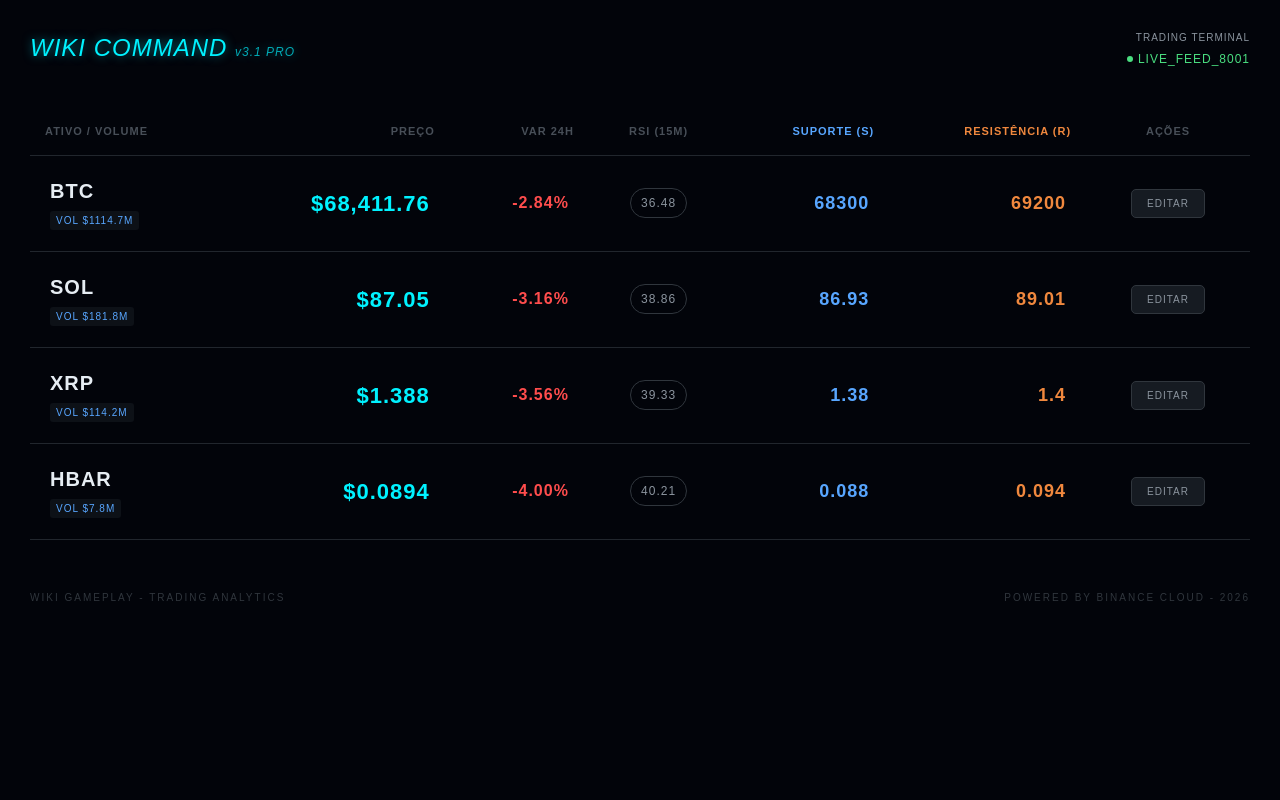
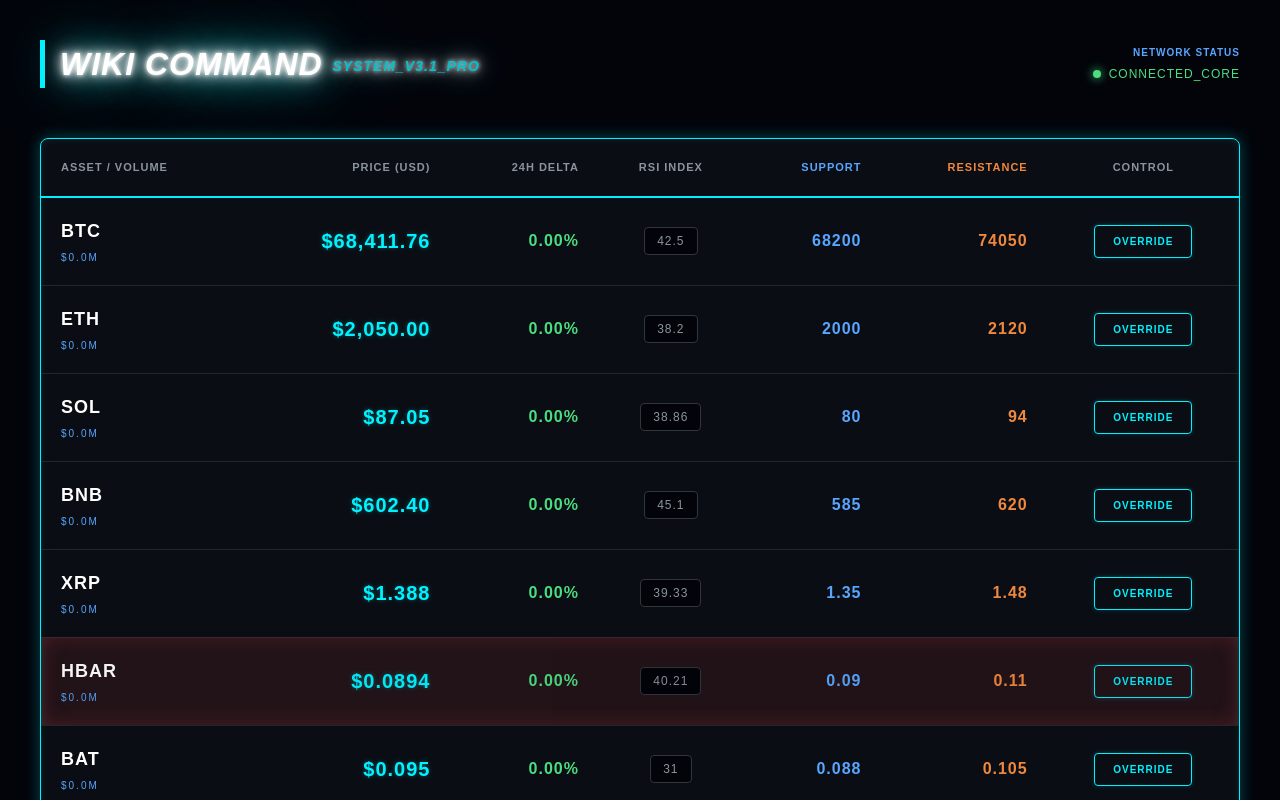
Before and after one commit to likostrung/wiki-dash, a React (Vite) app: page / in a window 1280 px wide. Shown: the top 800 px of the page. Built offline with nearby package versions, Linux system fonts and the light colour scheme; no server answers.

Commit message:
style: neon UI upgrade and support/resistance edit fix

```diff
--- a/src/App.jsx
+++ b/src/App.jsx
@@ -2,10 +2,14 @@ import React, { useState, useEffect } from 'react';
 
 const App = () => {
   const [coins, setCoins] = useState([
-    { id: 'btc', name: 'BTC', symbol: 'btcusdt', vol: '$1114.7M', price: 68411.76, var24h: -2.84, rsi: 36.48, suporte: 68300, resistencia: 69200 },
-    { id: 'sol', name: 'SOL', symbol: 'solusdt', vol: '$181.8M', price: 87.05, var24h: -3.16, rsi: 38.86, suporte: 86.93, resistencia: 89.01 },
-    { id: 'xrp', name: 'XRP', symbol: 'xrpusdt', vol: '$114.2M', price: 1.388, var24h: -3.56, rsi: 39.33, suporte: 1.38, resistencia: 1.4 },
-    { id: 'hbar', name: 'HBAR', symbol: 'hbarusdt', vol: '$7.8M', price: 0.0894, var24h: -4.00, rsi: 40.21, suporte: 0.088, resistencia: 0.094 },
+    { id: 'btc', name: 'BTC', symbol: 'btcusdt', vol: '$0.0M', price: 68411.76, var24h: 0, rsi: 42.5, suporte: 68200, resistencia: 74050 },
+    { id: 'eth', name: 'ETH', symbol: 'ethusdt', vol: '$0.0M', price: 2050.00, var24h: 0, rsi: 38.2, suporte: 2000, resistencia: 2120 },
+    { id: 'sol', name: 'SOL', symbol: 'solusdt', vol: '$0.0M', price: 87.05, var24h: 0, rsi: 38.86, suporte: 80.00, resistencia: 94.00 },
+    { id: 'bnb', name: 'BNB', symbol: 'bnbusdt', vol: '$0.0M', price: 602.40, var24h: 0, rsi: 45.1, suporte: 585, resistencia: 620 },
+    { id: 'xrp', name: 'XRP', symbol: 'xrpusdt', vol: '$0.0M', price: 1.388, var24h: 0, rsi: 39.33, suporte: 1.35, resistencia: 1.48 },
+    { id: 'hbar', name: 'HBAR', symbol: 'hbarusdt', vol: '$0.0M', price: 0.0894, var24h: 0, rsi: 40.21, suporte: 0.090, resistencia: 0.110 },
+    { id: 'bat', name: 'BAT', symbol: 'batusdt', vol: '$0.0M', price: 0.0950, var24h: 0, rsi: 31.0, suporte: 0.088, resistencia: 0.105 },
+    { id: 'ron', name: 'RON', symbol: 'roninusdt', vol: '$0.0M', price: 2.95, var24h: 0, rsi: 44.2, suporte: 2.80, resistencia: 3.15 },
   ]);
 
   useEffect(() => {
@@ -29,88 +33,177 @@ const App = () => {
     return () => ws.close();
   }, []);
 
+  const handleEdit = (id) => {
+    const coinToEdit = coins.find(c => c.id === id);
+    const novoSuporte = prompt(`Novo Suporte para ${coinToEdit.name}:`, coinToEdit.suporte);
+    const novaResistencia = prompt(`Nova Resistência para ${coinToEdit.name}:`, coinToEdit.resistencia);
+
+    if (novoSuporte !== null && novaResistencia !== null) {
+      setCoins(prev => prev.map(c =>
+        c.id === id
+          ? { ...c, suporte: parseFloat(novoSuporte), resistencia: parseFloat(novaResistencia) }
+          : c
+      ));
+    }
+  };
+
+  const getAlertStyle = (coin) => {
+    if (coin.price <= coin.suporte) {
+      return { backgroundColor: 'rgba(255, 77, 77, 0.1)', boxShadow: 'inset 0 0 20px rgba(255, 77, 77, 0.2)' };
+    }
+    if (coin.price >= coin.resistencia) {
+      return { backgroundColor: 'rgba(240, 136, 62, 0.1)', boxShadow: 'inset 0 0 20px rgba(240, 136, 62, 0.2)' };
+    }
+    return {};
+  };
+
   return (
-    <div style={{ backgroundColor: '#02040a', color: '#e6edf3', minHeight: '100vh', padding: '30px', fontFamily: 'Orbitron, sans-serif', letterSpacing: '1px' }}>
+    <div style={{ backgroundColor: '#02040a', color: '#e6edf3', minHeight: '100vh', padding: '40px', fontFamily: 'Orbitron, sans-serif', letterSpacing: '1px' }}>
 
-      {/* Header Estilizado */}
-      <div style={{ display: 'flex', justifyContent: 'space-between', alignItems: 'flex-start', marginBottom: '40px' }}>
+      <style>{`
+        @keyframes pulse {
+          0% { opacity: 1; }
+          50% { opacity: 0.6; }
+          100% { opacity: 1; }
+        }
+        @keyframes neonFlicker {
+          0%, 18%, 22%, 25%, 53%, 57%, 100% { text-shadow: 0 0 4px #fff, 0 0 11px #fff, 0 0 19px #fff, 0 0 40px #00f2ff, 0 0 80px #00f2ff; }
+          20%, 24%, 55% { text-shadow: none; }
+        }
+      `}</style>
+
+      {/* Header com Título Neon */}
+      <div style={{ display: 'flex', justifyContent: 'space-between', alignItems: 'center', marginBottom: '50px' }}>
         <div>
-          <h1 style={{ margin: 0, fontSize: '24px', fontStyle: 'italic', color: '#00f2ff', textShadow: '0 0 10px rgba(0,242,255,0.5)' }}>
-            WIKI COMMAND <span style={{ fontSize: '12px', color: '#00f2ff', opacity: 0.7 }}>v3.1 PRO</span>
+          <h1 style={{
+            margin: 0,
+            fontSize: '32px',
+            fontWeight: '900',
+            fontStyle: 'italic',
+            color: '#fff',
+            textTransform: 'uppercase',
+            animation: 'neonFlicker 3s infinite alternate',
+            borderLeft: '5px solid #00f2ff',
+            paddingLeft: '15px'
+          }}>
+            WIKI COMMAND <span style={{ fontSize: '14px', verticalAlign: 'middle', color: '#00f2ff', opacity: 0.8 }}>SYSTEM_v3.1_PRO</span>
           </h1>
         </div>
         <div style={{ textAlign: 'right' }}>
-          <div style={{ fontSize: '10px', color: '#8b949e', marginBottom: '5px' }}>TRADING TERMINAL</div>
-          <div style={{ fontSize: '12px', color: '#4ade80', display: 'flex', alignItems: 'center', gap: '5px' }}>
-            <span style={{ width: '6px', height: '6px', backgroundColor: '#4ade80', borderRadius: '50%' }}></span> LIVE_FEED_8001
+          <div style={{ fontSize: '10px', color: '#58a6ff', marginBottom: '5px', fontWeight: 'bold' }}>NETWORK STATUS</div>
+          <div style={{ fontSize: '12px', color: '#4ade80', display: 'flex', alignItems: 'center', gap: '8px', justifyContent: 'flex-end' }}>
+            <span style={{ width: '8px', height: '8px', backgroundColor: '#4ade80', borderRadius: '50%', boxShadow: '0 0 10px #4ade80' }}></span>
+            CONNECTED_CORE
           </div>
         </div>
       </div>
 
-      {/* Tabela de Trading */}
-      <div style={{ width: '100%', overflowX: 'auto' }}>
+      {/* Quadro com Bordas Neon */}
+      <div style={{
+        width: '100%',
+        overflowX: 'auto',
+        border: '1px solid #00f2ff',
+        borderRadius: '8px',
+        boxShadow: '0 0 15px rgba(0, 242, 255, 0.3), inset 0 0 10px rgba(0, 242, 255, 0.1)',
+        backgroundColor: 'rgba(13, 17, 23, 0.8)',
+        backdropFilter: 'blur(10px)'
+      }}>
         <table style={{ width: '100%', borderCollapse: 'collapse' }}>
           <thead>
-            <tr style={{ color: '#484f58', fontSize: '11px', textTransform: 'uppercase', borderBottom: '1px solid #21262d' }}>
-              <th style={{ textAlign: 'left', padding: '15px' }}>Ativo / Volume</th>
-              <th style={{ textAlign: 'right', padding: '15px' }}>Preço</th>
-              <th style={{ textAlign: 'right', padding: '15px' }}>Var 24h</th>
-              <th style={{ textAlign: 'center', padding: '15px' }}>RSI (15M)</th>
-              <th style={{ textAlign: 'right', padding: '15px', color: '#58a6ff' }}>Suporte (S)</th>
-              <th style={{ textAlign: 'right', padding: '15px', color: '#f0883e' }}>Resistência (R)</th>
-              <th style={{ textAlign: 'center', padding: '15px' }}>Ações</th>
+            <tr style={{ color: '#8b949e', fontSize: '11px', textTransform: 'uppercase', borderBottom: '2px solid #00f2ff' }}>
+              <th style={{ textAlign: 'left', padding: '20px' }}>Asset / Volume</th>
+              <th style={{ textAlign: 'right', padding: '20px' }}>Price (USD)</th>
+              <th style={{ textAlign: 'right', padding: '20px' }}>24h Delta</th>
+              <th style={{ textAlign: 'center', padding: '20px' }}>RSI Index</th>
+              <th style={{ textAlign: 'right', padding: '20px', color: '#58a6ff' }}>Support</th>
+              <th style={{ textAlign: 'right', padding: '20px', color: '#f0883e' }}>Resistance</th>
+              <th style={{ textAlign: 'center', padding: '20px' }}>Control</th>
             </tr>
           </thead>
           <tbody>
-            {coins.map((coin) => (
-              <tr key={coin.id} style={{ borderBottom: '1px solid #21262d', transition: 'background 0.2s' }}
-                  onMouseOver={(e) => e.currentTarget.style.backgroundColor = '#0d1117'}
-                  onMouseOut={(e) => e.currentTarget.style.backgroundColor = 'transparent'}>
+            {coins.map((coin) => {
+              const alertStyle = getAlertStyle(coin);
+              const hasAlert = Object.keys(alertStyle).length > 0;
 
+              return (
+                <tr
+                  key={coin.id}
+                  style={{
+                    borderBottom: '1px solid #21262d',
+                    transition: 'all 0.3s ease',
+                    ...alertStyle,
+                    animation: hasAlert ? 'pulse 2s infinite' : 'none'
+                  }}
+                  onMouseOver={(e) => !hasAlert && (e.currentTarget.style.backgroundColor = 'rgba(88, 166, 255, 0.05)')}
+                  onMouseOut={(e) => !hasAlert && (e.currentTarget.style.backgroundColor = 'transparent')}
+                >
                   <td style={{ padding: '20px' }}>
-                  <div style={{ fontSize: '20px', fontWeight: 'bold' }}>{coin.name}</div>
-                  <div style={{ fontSize: '10px', color: '#58a6ff', marginTop: '5px', backgroundColor: '#0d1117', display: 'inline-block', padding: '2px 6px', borderRadius: '3px' }}>
-                    VOL {coin.vol}
+                    <div style={{ fontSize: '18px', fontWeight: 'bold', color: '#fff' }}>{coin.name}</div>
+                    <div style={{ fontSize: '10px', color: '#58a6ff', marginTop: '5px', letterSpacing: '2px' }}>
+                       {coin.vol}
                     </div>
                   </td>
 
-                <td style={{ textAlign: 'right', padding: '20px', fontSize: '22px', fontWeight: 'bold', color: '#00f2ff' }}>
+                  <td style={{ textAlign: 'right', padding: '20px', fontSize: '20px', fontWeight: 'bold', color: '#00f2ff', textShadow: '0 0 5px rgba(0,242,255,0.3)' }}>
                     ${coin.price.toLocaleString(undefined, { minimumFractionDigits: 2, maximumFractionDigits: 4 })}
                   </td>
 
-                <td style={{ textAlign: 'right', padding: '20px', color: coin.var24h < 0 ? '#ff4d4d' : '#00f2ff', fontWeight: 'bold' }}>
-                  {coin.var24h.toFixed(2)}%
+                  <td style={{ textAlign: 'right', padding: '20px', color: coin.var24h < 0 ? '#ff4d4d' : '#4ade80', fontWeight: 'bold' }}>
+                    {coin.var24h > 0 ? '+' : ''}{coin.var24h.toFixed(2)}%
                   </td>
 
                   <td style={{ textAlign: 'center', padding: '20px' }}>
-                  <div style={{ border: '1px solid #30363d', color: '#8b949e', padding: '5px 10px', borderRadius: '20px', fontSize: '12px', display: 'inline-block' }}>
+                    <div style={{ border: '1px solid #30363d', color: '#8b949e', padding: '4px 12px', borderRadius: '4px', fontSize: '12px', display: 'inline-block', backgroundColor: '#02040a' }}>
                       {coin.rsi}
                     </div>
                   </td>
 
-                <td style={{ textAlign: 'right', padding: '20px', color: '#58a6ff', fontWeight: 'bold', fontSize: '18px' }}>
+                  <td style={{ textAlign: 'right', padding: '20px', color: '#58a6ff', fontWeight: 'bold', fontSize: '16px' }}>
                     {coin.suporte}
                   </td>
 
-                <td style={{ textAlign: 'right', padding: '20px', color: '#f0883e', fontWeight: 'bold', fontSize: '18px' }}>
+                  <td style={{ textAlign: 'right', padding: '20px', color: '#f0883e', fontWeight: 'bold', fontSize: '16px' }}>
                     {coin.resistencia}
                   </td>
 
                   <td style={{ textAlign: 'center', padding: '20px' }}>
-                  <button style={{ backgroundColor: '#161b22', border: '1px solid #30363d', color: '#8b949e', padding: '6px 15px', borderRadius: '5px', cursor: 'pointer', fontSize: '10px', textTransform: 'uppercase' }}>
-                    Editar
+                    <button
+                      onClick={() => handleEdit(coin.id)}
+                      style={{
+                        backgroundColor: 'transparent',
+                        border: '1px solid #00f2ff',
+                        color: '#00f2ff',
+                        padding: '8px 18px',
+                        borderRadius: '4px',
+                        cursor: 'pointer',
+                        fontSize: '10px',
+                        fontWeight: 'bold',
+                        textTransform: 'uppercase',
+                        boxShadow: '0 0 5px rgba(0, 242, 255, 0.2)',
+                        transition: 'all 0.2s'
+                      }}
+                      onMouseOver={(e) => {
+                        e.currentTarget.style.backgroundColor = '#00f2ff';
+                        e.currentTarget.style.color = '#02040a';
+                      }}
+                      onMouseOut={(e) => {
+                        e.currentTarget.style.backgroundColor = 'transparent';
+                        e.currentTarget.style.color = '#00f2ff';
+                      }}
+                    >
+                      Override
                     </button>
                   </td>
                 </tr>
-            ))}
+              );
+            })}
           </tbody>
         </table>
       </div>
 
-      {/* Footer do Print */}
-      <div style={{ marginTop: '50px', display: 'flex', justifyContent: 'space-between', fontSize: '10px', color: '#30363d', textTransform: 'uppercase', letterSpacing: '2px' }}>
-        <div>Wiki Gameplay - Trading Analytics</div>
-        <div>Powered by Binance Cloud - 2026</div>
+      <div style={{ marginTop: '40px', display: 'flex', justifyContent: 'space-between', fontSize: '10px', color: '#484f58', textTransform: 'uppercase', letterSpacing: '3px' }}>
+        <div>// DATA_STREAM_ENCRYPTED</div>
+        <div>TERMINAL_REF: {new Date().getFullYear()} // WIKI_COMMAND</div>
       </div>
     </div>
   );
```
Lines whose indentation alone changed are shown as unchanged.
